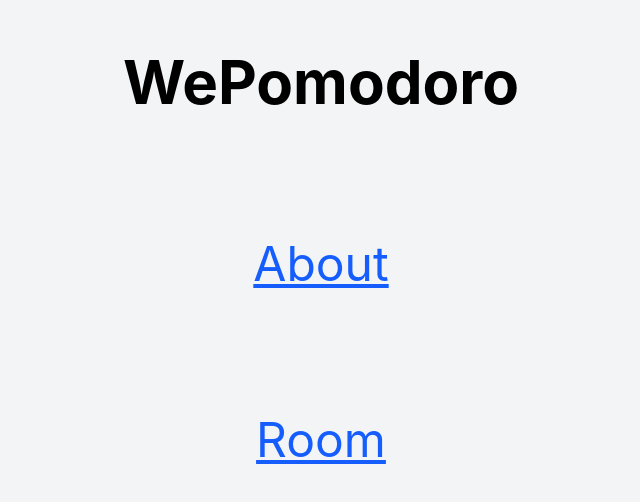
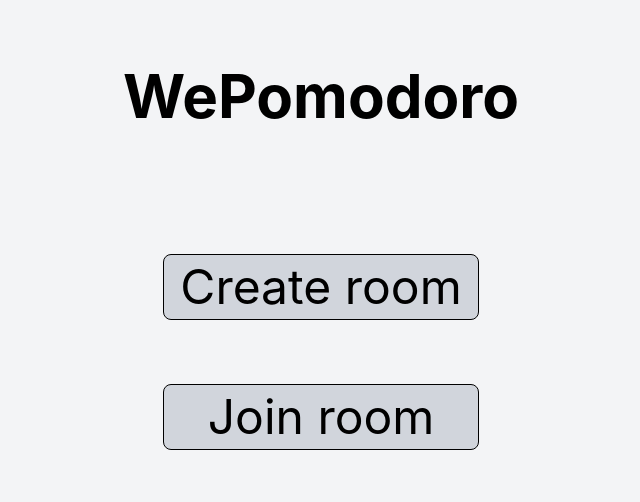
Before and after one commit to marcosls13/WePomodoro, a React (Vite) app in the folder frontend/: page / in a window 1280 px wide. Shown: the part 142-644 px from the top of the page, without its empty margins (319-959 px from the left). Built offline with nearby package versions, Linux system fonts and the light colour scheme; no server answers.

Commit message:
create/join rooms frontend

```diff
--- a/frontend/src/App.tsx
+++ b/frontend/src/App.tsx
@@ -4,6 +4,7 @@ import About from "./pages/About";
 import NotFound from "./pages/NotFound";
 import SignUp from "./pages/SignUp";
 import Room from "./pages/Room";
+import JoinRoom from "./pages/JoinRoom";
 
 function App() {
   return (
@@ -11,7 +12,8 @@ function App() {
       <Route path="/" element={<Home />} />
       <Route path="/about" element={<About />} />
       <Route path="/signup" element={<SignUp />} />
-      <Route path="/room" element={<Room />} />
+      <Route path="/room/join" element={<JoinRoom />} />
+      <Route path="/room/:code" element={<Room />} />
       <Route path="*" element={<NotFound />} />
     </Routes>
   );
--- a/frontend/src/pages/Home.tsx
+++ b/frontend/src/pages/Home.tsx
@@ -1,15 +1,41 @@
-import { Link } from "react-router";
+import { Link, useNavigate } from "react-router";
 
 export default function Home() {
+  const navigate = useNavigate();
+
+  async function handleCreate() {
+    try {
+      const res = await fetch("/api/rooms", { method: "POST" });
+      if (!res.ok) {
+        alert("error");
+        return;
+      }
+      const data = (await res.json()) as { code: string };
+      alert(`Your room code is ${data.code}`);
+      void navigate(`/room/${data.code}`);
+    } catch {
+      alert("error");
+    }
+  }
   return (
     <main className="flex flex-col min-h-screen items-center justify-center bg-gray-100 text-5xl gap-32">
       <h1 className="text-6xl font-bold">WePomodoro</h1>
-      <Link to="/about" className="text-blue-600 underline hover:text-blue-800">
-        About
-      </Link>
-      <Link to="/room" className="text-blue-600 underline hover:text-blue-800">
-        Room
-      </Link>
+      <div className="flex flex-col gap-16">
+        <button
+          onClick={() => {
+            void handleCreate();
+          }}
+          className="rounded-lg border px-4 py-2 bg-gray-300 hover:bg-gray-400 text-center"
+        >
+          Create room
+        </button>
+        <Link
+          to="/room/join"
+          className="rounded-lg border px-4 py-2 bg-gray-300 hover:bg-gray-400 text-center"
+        >
+          Join room
+        </Link>
+      </div>
     </main>
   );
 }
--- /dev/null
+++ b/frontend/src/pages/JoinRoom.tsx
@@ -0,0 +1,54 @@
+import { useState } from "react";
+import { useNavigate } from "react-router";
+
+export default function JoinRoom() {
+  const navigate = useNavigate();
+  const [code, setCode] = useState("");
+
+  async function handleSubmit(e: React.SubmitEvent) {
+    e.preventDefault();
+    try {
+      const res = await fetch(`/api/rooms/${code.trim()}`);
+      if (!res.ok) {
+        alert("error joining room");
+        return;
+      }
+      const data = (await res.json()) as { code: string };
+      void navigate(`/room/${data.code}`);
+    } catch {
+      alert("network failure");
+    }
+  }
+  return (
+    <main className="flex flex-col gap-8 min-h-screen items-center justify-center bg-gray-100">
+      <h1 className="text-2xl font-bold">Join room</h1>
+      <form
+        className="flex flex-col gap-4"
+        onSubmit={(e) => {
+          void handleSubmit(e);
+        }}
+      >
+        <div className="flex flex-col gap-1">
+          <label htmlFor="code" className="text-sm font-medium">
+            code
+          </label>
+          <input
+            id="code"
+            required
+            value={code}
+            onChange={(e) => {
+              setCode(e.target.value);
+            }}
+            className="border rounded px-3 py-2"
+          />
+        </div>
+        <button
+          type="submit"
+          className="border rounded bg-gray-300 hover:bg-gray-400 px-4 py-2"
+        >
+          Join
+        </button>
+      </form>
+    </main>
+  );
+}
```
